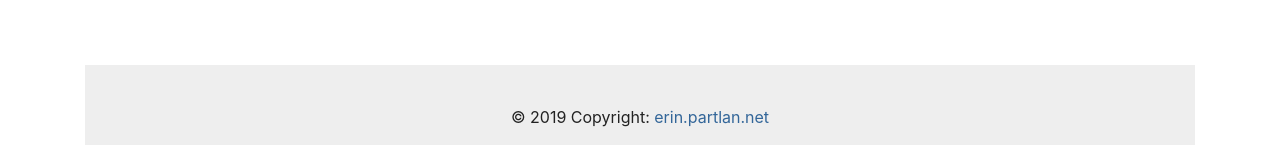
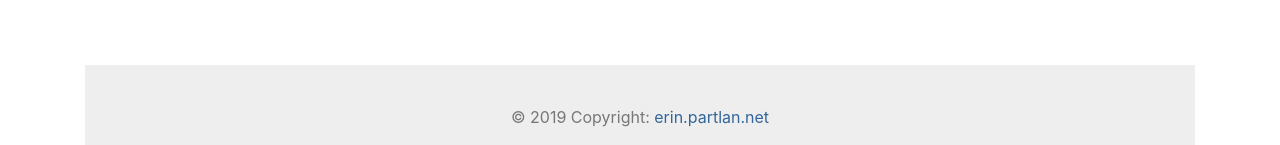
Before and after one commit to epartlan/mbta, a Django app: template polls/templates/polls/index.html in a window 1280 px wide. Shown: the part 714-859 px from the top of the page. Run offline with Django 3.2, Linux system fonts and the light colour scheme; the template is opened without the code that fills it, so the values that code supplies are empty; some libraries are stand-ins or nearby versions; some web fonts are replaced.

Commit message:
Changed font color in footer text

```diff
--- a/polls/templates/polls/index.html
+++ b/polls/templates/polls/index.html
@@ -121,7 +121,7 @@
 		<!-- Footer -->
 		<footer class="page-footer font-small blue pt-4 mt-5">
 			<!-- Copyright -->
-			<div class="footer-copyright text-center py-3">© 2019 Copyright:
+			<div class="footer-copyright text-center text-muted py-3">&copy; 2019 Copyright:
 				<a class="text-info" href="https://erin.partlan.net/">erin.partlan.net</a>
 			</div>
 			<!-- Copyright -->
```
